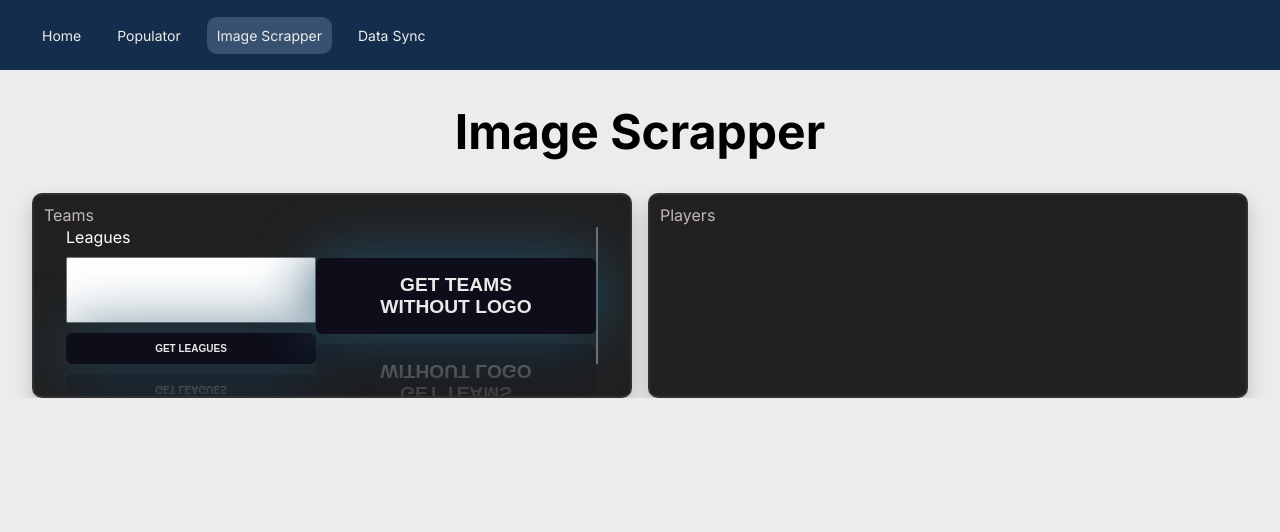
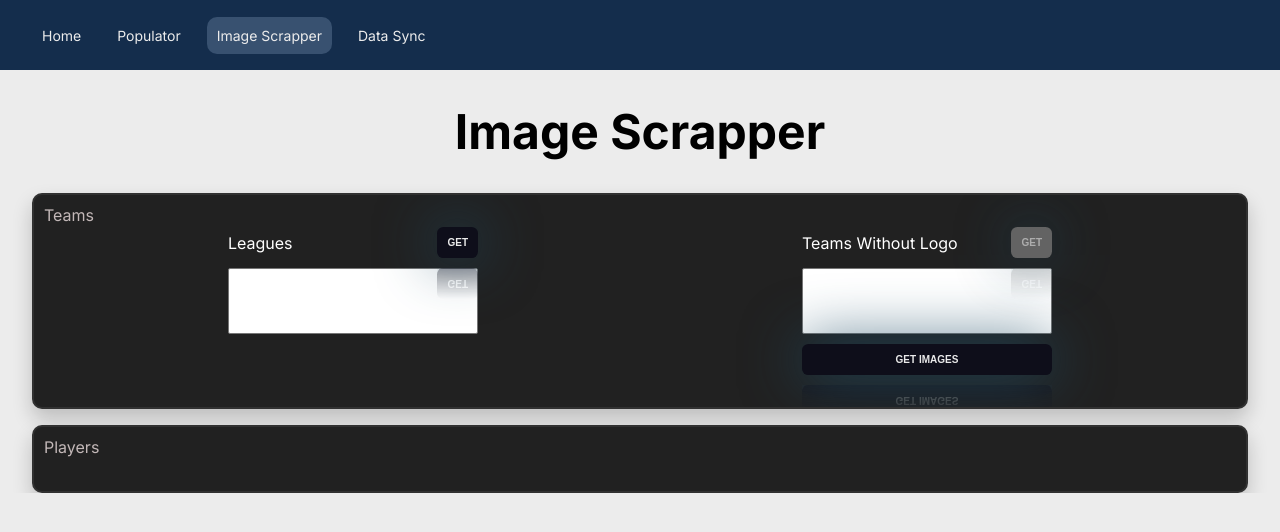
Before and after one commit to gafernandez87/bo-populator, a Next.js app: page /image-scrapper in a window 1280 px wide. Shown: the top 532 px of the page. Built offline with nearby package versions, Linux system fonts and the light colour scheme.

Commit message:
Design change

```diff
--- a/src/app/image-scrapper/ImageScrapper.module.css
+++ b/src/app/image-scrapper/ImageScrapper.module.css
@@ -11,16 +11,23 @@
     font-size: 3rem;
 }
 
-.options {
+.scrapperContainer {
+    width: 100%;
     display: flex;
     flex-direction: row;
+    justify-content: space-around;
+}
+
+.scrappers {
+    display: flex;
+    flex-direction: column;
     justify-content: space-around;
     width: 100%;
     gap: 1rem;
     position: relative;
 }
 
-.options .title {
+.scrappers .title {
     font-size: 16px;
     position: absolute;
     top: 10px;
@@ -32,3 +39,20 @@
 .select {
     height: 100%;
 }
+
+.teamsContainer {
+    width: 250px;
+    display: flex;
+    flex-direction: column;
+    flex-wrap: nowrap;
+    gap: 10px;
+}
+
+
+.teamsContainer span {
+    display: flex;
+    flex-direction: row;
+    flex-wrap: nowrap;
+    justify-content: space-between;
+    align-items: center;
+}
--- a/src/app/image-scrapper/page.tsx
+++ b/src/app/image-scrapper/page.tsx
@@ -23,17 +23,27 @@ export default function Page() {
             .then(teams => setTeamsWithoutLogo(teams));
     }
 
+    const getImages = () => { }
     return (
         <div className={styles.container}>
             <h1 className={styles.title}>Image Scrapper</h1>
-            <div className={styles.options}>
+            <div className={styles.scrappers}>
                 <Card>
-                    <p className={styles.title}>Teams</p>
-                    <Leagues leaguesChange={setSelectedLeagues}></Leagues>
-                    <Button click={getTeamsWithoutLogo}>Get Teams Without Logo</Button>
-                    <select className={styles.select} multiple>
-                        {teamsWithoutLogo.map(team => <option key={team.id} value={team.id}>{team.displayName}</option>)}
-                    </select>
+                    <div className={styles.scrapperContainer}>
+                        <p className={styles.title}>Teams</p>
+                        <Leagues leaguesChange={setSelectedLeagues}></Leagues>
+
+                        <div className={styles.teamsContainer}>
+                            <span>
+                                Teams Without Logo
+                                <Button disabled={selectedLeagues.length <= 0} click={getTeamsWithoutLogo} size={'sm'}>Get</Button>
+                            </span>
+                            <select className={styles.select} multiple>
+                                {teamsWithoutLogo.map(team => <option key={team.id} value={team.id}>{team.displayName}</option>)}
+                            </select>
+                            <Button click={getImages} size={'sm'}>Get Images</Button>
+                        </div>
+                    </div>
                 </Card>
                 <Card>
                     <p className={styles.title}>Players</p>
--- a/src/client/Leagues/Leagues.module.css
+++ b/src/client/Leagues/Leagues.module.css
@@ -6,6 +6,14 @@
     gap: 10px;
 }
 
+.leaguesContainer span {
+    display: flex;
+    flex-direction: row;
+    flex-wrap: nowrap;
+    justify-content: space-between;
+    align-items: center;
+}
+
 .select {
     height: 100%;
 }
--- a/src/client/Leagues/Leagues.tsx
+++ b/src/client/Leagues/Leagues.tsx
@@ -38,11 +38,14 @@ const Leagues: React.FC<LeaguesProps> = ({ leaguesChange }) => {
     return (
         <div>
             <div className={styles.leaguesContainer}>
-                <span>Leagues</span>
+                <span>
+                    Leagues
+                    <Button click={getLeagues} size={'sm'}>Get</Button>
+                </span>
                 <select onChange={selectLeagues} className={styles.select} multiple>
                     {leagues.map(league => <option key={league.id} value={league.id}>{league.name}</option>)}
                 </select>
-                <Button click={getLeagues} size={'sm'}>Get Leagues</Button>
+
             </div>
             <Modal show={isLoading}>
                 <h2>Loading</h2>
```
